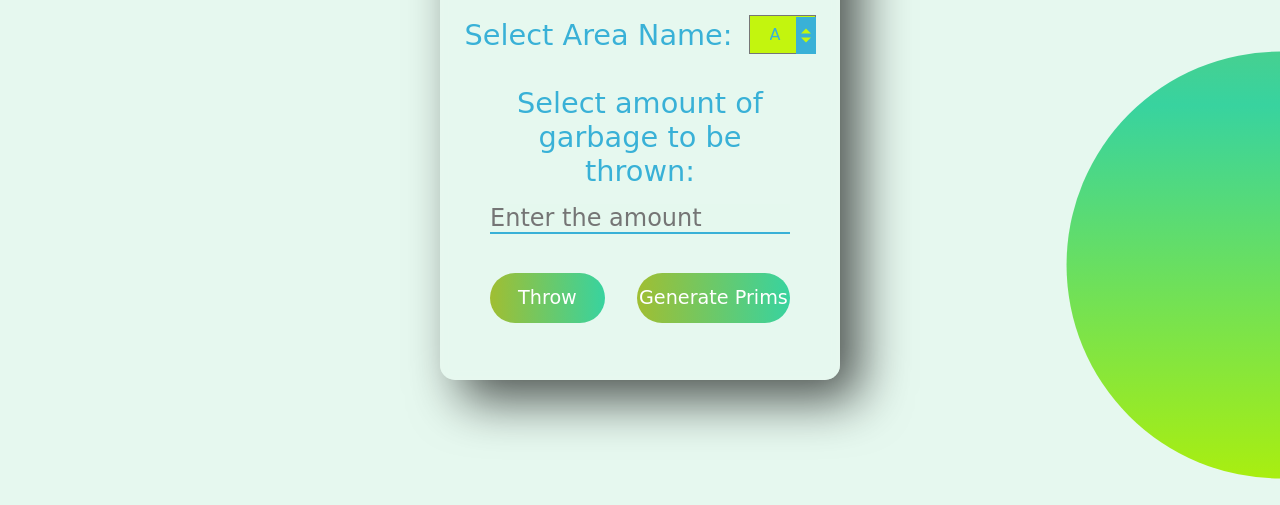
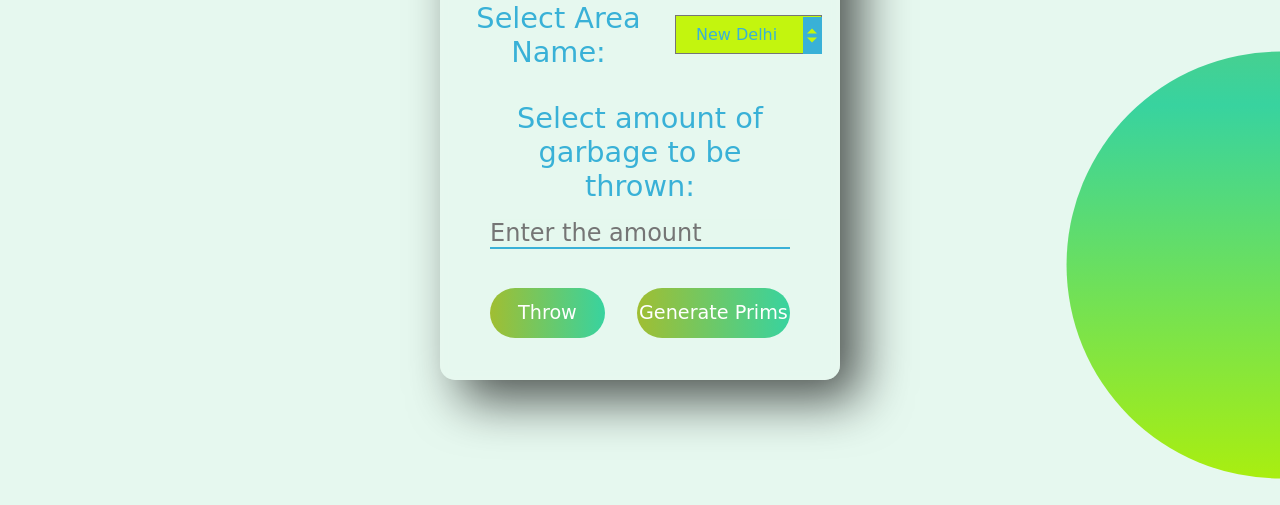
Before and after one commit to vikash452/dst, a website: page public/throwGarbage.html in a window 1280 px wide. Shown: the part 295-800 px from the top of the page. Drawn offline with Linux system fonts and the light colour scheme; a web font is replaced by a local one.

Commit message:
canvas area names changed

```diff
--- a/public/js/prims.js
+++ b/public/js/prims.js
@@ -19,6 +19,7 @@ document.getElementById('animation').addEventListener('click',()=>{
             ctx.beginPath()
             ctx.moveTo(x,y);
             ctx.lineTo(coordinates[j][0],coordinates[j][1]);
+            ctx.strokeStyle='#ff0000'
             ctx.stroke();
             ctx.closePath()
             setTimeout(()=>{
@@ -49,7 +50,7 @@ var distance_matrix=[
 ]
 
 var MAX_VALUE=100000;
-var places=['A','B','C','D','E','F','G','H', 'I', 'J'];
+var places=['New Delhi','Chandigarh','Mumbai','Kolkata','Lucknow','Srinagar','Jaipur','Hyderabad', 'Bangalore', 'Chennai'];
 var totalPlaces=11;
 var placeDetails=[];
 var place_from_waste_to_be_collected=[];
@@ -58,7 +59,7 @@ var area_map=new Map()
 var arr;
 var local_to_global_index_map=new Map()
 
-var placesTemp=['A','B','C','D','E','F','G','H','I','J']
+var placesTemp=['New Delhi','Chandigarh','Mumbai','Kolkata','Lucknow','Srinagar','Jaipur','Hyderabad','Bangalore','Chennai']
 
 document.getElementById('onrealmap').addEventListener('click',()=>{
     var totalCoordinates=coordinates.length
@@ -69,9 +70,9 @@ document.getElementById('onrealmap').addEventListener('click',()=>{
         // ctx.fillStyle = 'rgba(255, 165, 0, 1)'
         // ctx.fill()
         ctx.stroke();
-        ctx.font='50px Arial'
-        ctx.fillText(placesTemp[i],coordinates[i][0],coordinates[i][1])
-        ctx.strokeText(placesTemp[i],coordinates[i][0],coordinates[i][1])
+        ctx.font='20px Arial'
+        ctx.fillText(placesTemp[i],coordinates[i][0]-48,coordinates[i][1])
+        ctx.strokeText(placesTemp[i],coordinates[i][0]-48,coordinates[i][1])
 
         ctx.closePath()
     }
--- a/public/throwGarbage.html
+++ b/public/throwGarbage.html
@@ -50,24 +50,16 @@
               <div class="custom-select">
                 <!-- Select area name: -->
                 <select id="areaName">
-                  <!-- <option value="New Delhi">New Delhi</option>
-            <option value="Moscow">Moscow</option>
-            <option value="Paris">Paris</option>
-            <option value="Sydney">Sydney</option>
-            <option value="Mirzapur">Mirzapur</option>
-            <option value="Badlapur">Badlapur</option>
-            <option value="Wasseypur">Wasseypur</option> -->
-                  <!-- <option value="0">Select area name : </option> -->
-                  <option value="A">A</option>
-                  <option value="B">B</option>
-                  <option value="C">C</option>
-                  <option value="D">D</option>
-                  <option value="E">E</option>
-                  <option value="F">F</option>
-                  <option value="G">G</option>
-                  <option value="H">H</option>
-                  <option value="I">I</option>
-                  <option value="J">J</option>
+                  <option value="New Delhi">New Delhi</option>
+                  <option value="Chandigarh">Chandigarh</option>
+                  <option value="Mumbai">Mumbai</option>
+                  <option value="Kolkata">Kolkata</option>
+                  <option value="Lucknow">Lucknow</option>
+                  <option value="Srinagar">Srinagar</option>
+                  <option value="Jaipur">Jaipur</option>
+                  <option value="Hyderabad">Hyderabad</option>
+                  <option value="Bangalore">Bangalore</option>
+                  <option value="Chennai">Chennai</option>
                 </select>
                 <span class="custom-arrow"></span>
               </div>
```
